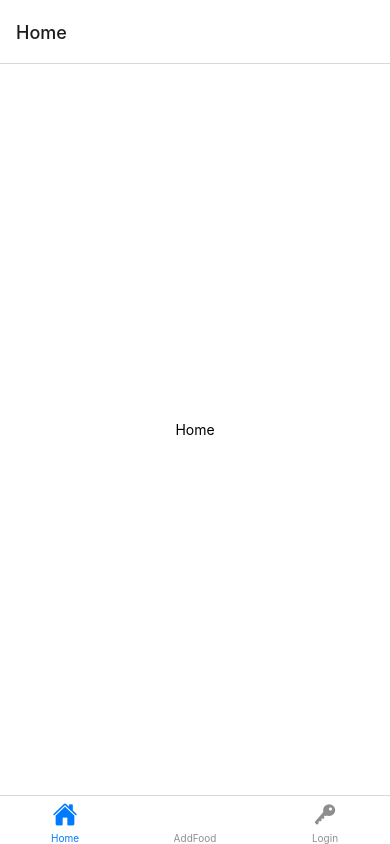
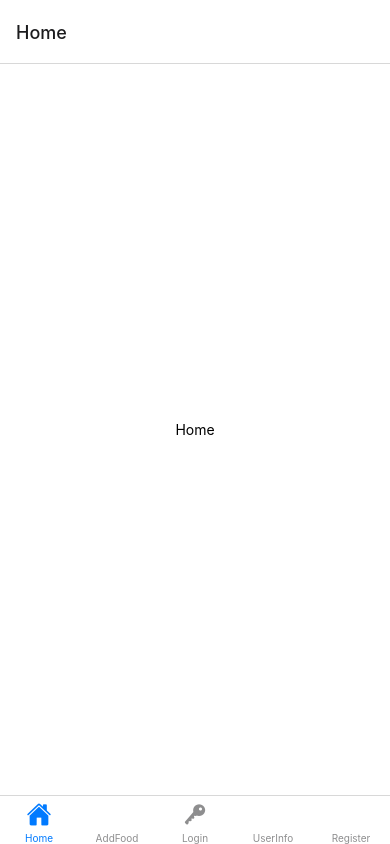
Before and after one commit to pinjaa/macromenu, a React Native app in the folder macromenu/: screen /BottomNav in a window 390 px wide. Built offline with nearby package versions, Linux system fonts and the light colour scheme.

Commit message:
lisätty importteja

```diff
--- a/macromenu/components/BottomNav.js
+++ b/macromenu/components/BottomNav.js
@@ -5,6 +5,8 @@ import '../styles/BottomNav.css';
 import Home from './Home';
 import AddFood from './AddFood';
 import Login from './Login';
+import UserInformation from './UserInformation';
+import Register from './Register';
 
 const Tab = createBottomTabNavigator();
 
@@ -24,6 +26,9 @@ export default function BottomNav() {
             else if (route.name === 'Login') {
               iconName = 'key';
             }
+            else if (route.name === 'User Info') {
+              iconName = 'person';
+            }
 
             // Return any component that you like here!
             return <Ionicons name={iconName} size={size} color={color} />;
@@ -33,6 +38,8 @@ export default function BottomNav() {
         <Tab.Screen name="Home" component={Home} />
         <Tab.Screen name="AddFood" component={AddFood} />
         <Tab.Screen name="Login" component={Login} />
+        <Tab.Screen name="UserInfo" component={UserInformation} />
+        <Tab.Screen name="Register" component={Register} />
       </Tab.Navigator>
 
   );
```
